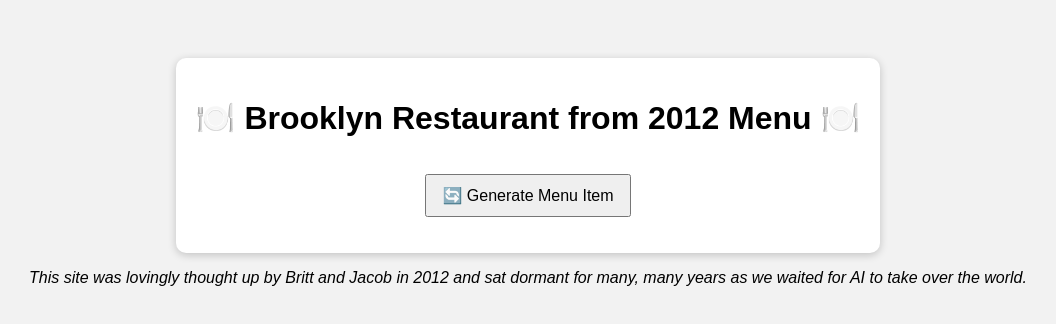
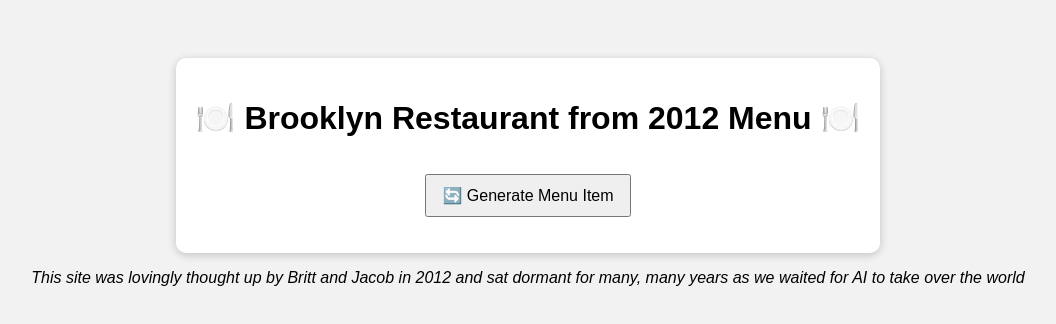
Before and after one commit to jstrauss1018/fun, a plain HTML site: page index.html in a window 1280 px wide. Shown: the whole page, without its empty margins (112-1168 px from the left). Drawn offline with Linux system fonts and the light colour scheme.

Commit message:
removed period in thankyou line at the end

```diff
--- a/index.html
+++ b/index.html
@@ -16,7 +16,7 @@
    <audio id="soundEffect" src="ding.mp3"></audio>
     <script src="script.js"></script>
 
-<p style="text-align: center; font-style: italic;">This site was lovingly thought up by Britt and Jacob in 2012 and sat dormant for many, many years as we waited for AI to take over the world.   </p>
+<p style="text-align: center; font-style: italic;">This site was lovingly thought up by Britt and Jacob in 2012 and sat dormant for many, many years as we waited for AI to take over the world   </p>
 
 </body>
 </html>
```
